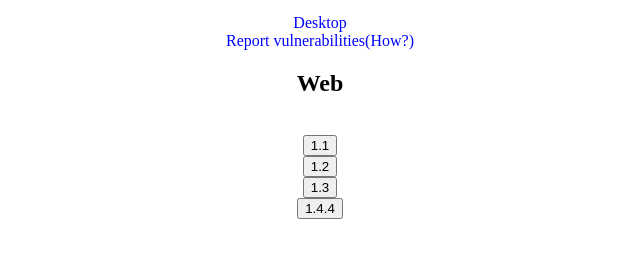
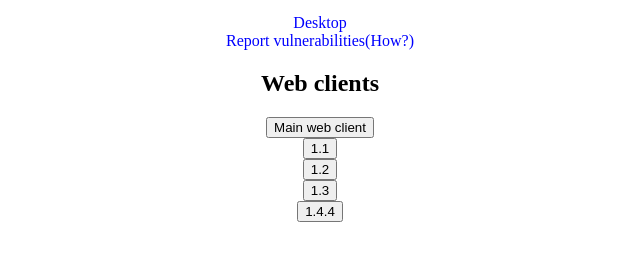
Before and after one commit to DaimondCat1234567/scratchssenger, an Electron app: page index.html in a window 800 px wide. Shown: the part 174-434 px from the top of the page, without its empty margins (80-720 px from the left). Drawn offline with Linux system fonts and the light colour scheme.

Commit message:
Update index.html

```diff
--- a/index.html
+++ b/index.html
@@ -40,11 +40,12 @@
       <div class="linkDecorationNone blueLinks">
         <span onclick="window.open('desktop.html')" class="fakeLink">Desktop</span>
         <br><a href="https://github.com/DaimondCat1234567/scratchssenger/security">Report vulnerabilities</a><a href=https://docs.github.com/ru/code-security/how-tos/report-and-fix-vulnerabilities/privately-reporting-a-security-vulnerability>(How?)</a>
-        <h2>Web</h2>
-        <br><button onclick="window.open('msngrv11.html')" >1.1</button>
-        <br><button onclick="window.open('msngrv12.html')" >1.2</button>
-        <br><button onclick="window.open('msngrv13.html')" >1.3</button>
-        <br><button onclick="window.open('msngrv144.html')" >1.4.4</button>
+        <h2>Web clients</h2>
+        <button onclick="window.open('web-client.html')">Main web client</button>
+        <br><button onclick="window.open('msngrv11.html')">1.1</button>
+        <br><button onclick="window.open('msngrv12.html')">1.2</button>
+        <br><button onclick="window.open('msngrv13.html')">1.3</button>
+        <br><button onclick="window.open('msngrv144.html')">1.4.4</button>
       </div>
     </div>
   </body>
```
